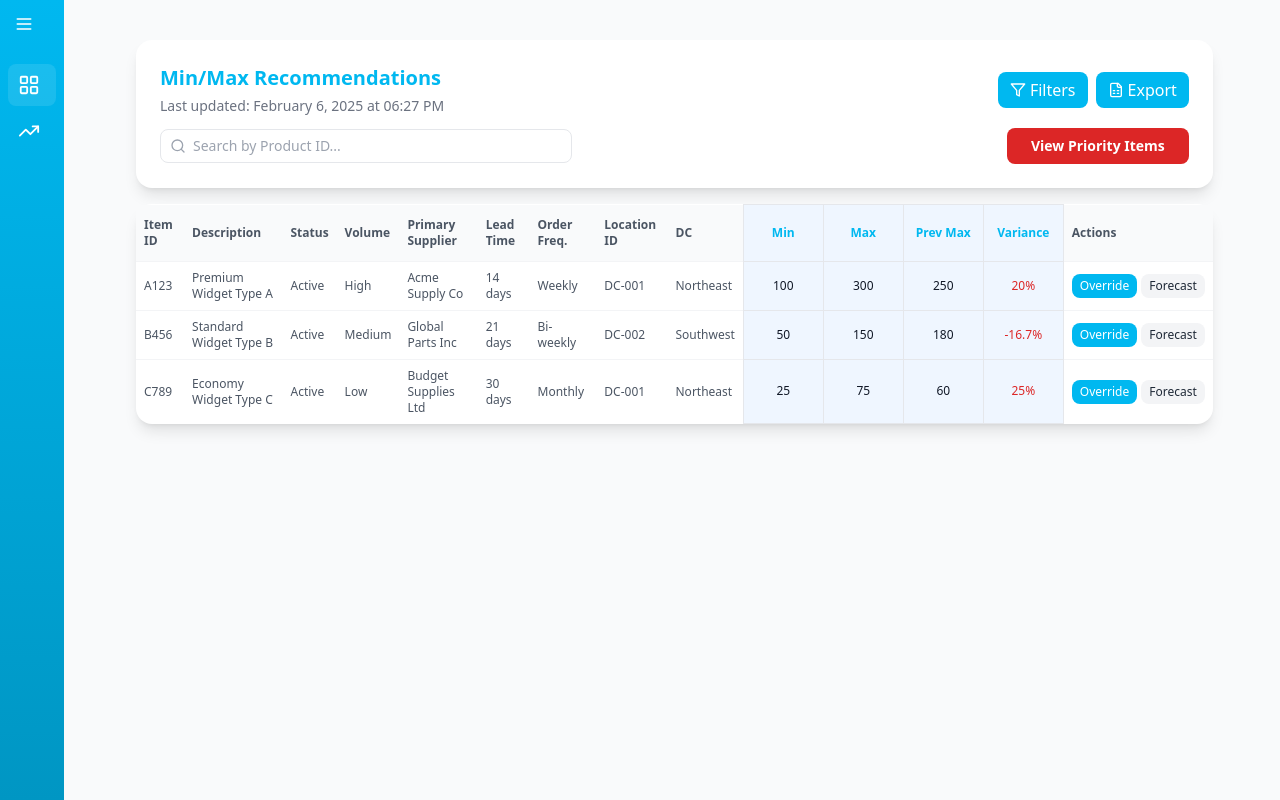
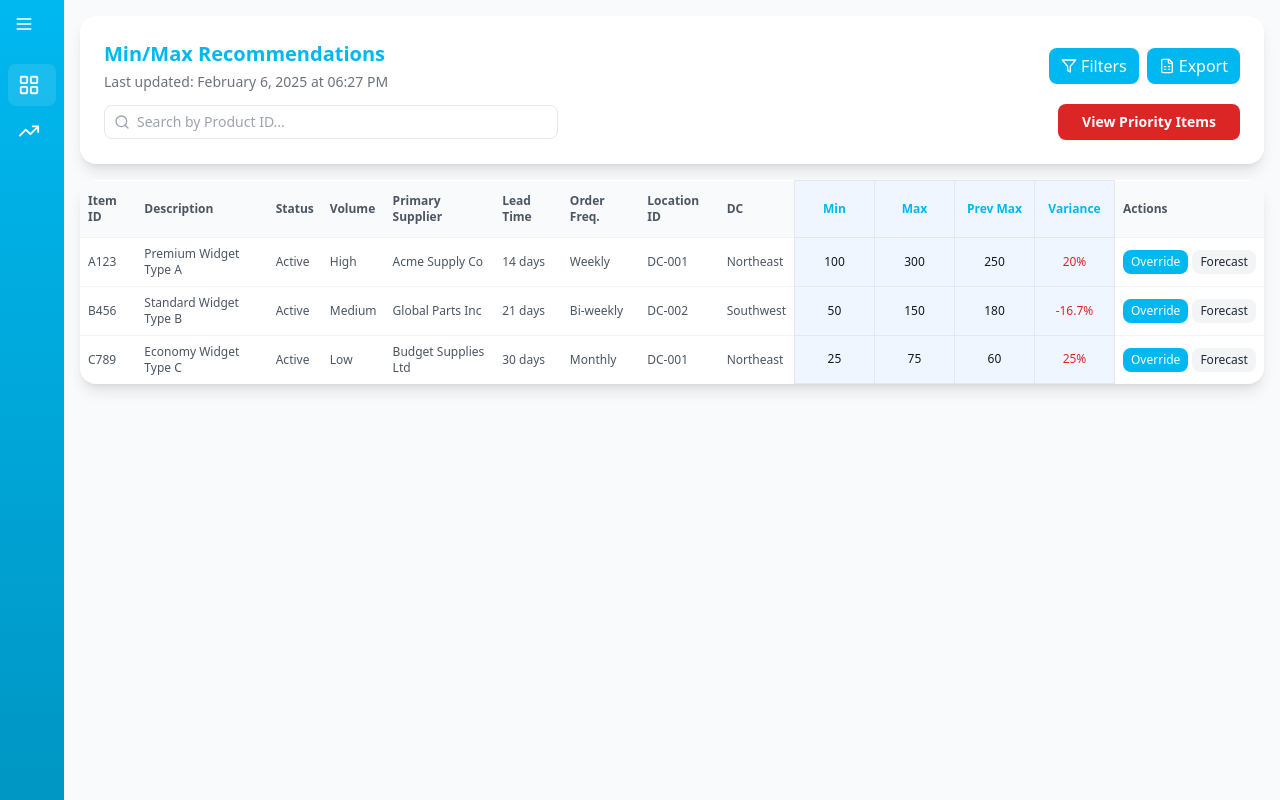
Before and after one commit to mjrojas95/dbt-inventory, a Next.js app: page / in a window 1280 px wide. Built offline with nearby package versions, Linux system fonts and the light colour scheme.

Commit message:
Updated latest changes

```diff
--- a/app/components/MinMaxDashboard.tsx
+++ b/app/components/MinMaxDashboard.tsx
@@ -194,7 +194,7 @@ export default function MinMaxDashboard() {
   };
 
   return (
-    <div className="space-y-4 ml-8 p-6 max-w-[95%]">
+    <div className="space-y-4">
       {/* Header and Actions */}
       <div className="flex flex-col gap-3 bg-white rounded-2xl shadow-lg p-6">
       <div className="flex items-center justify-between">
```
